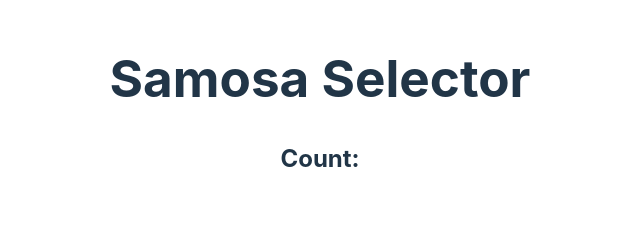
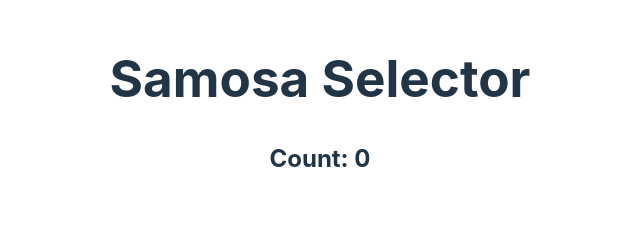
Before and after one commit to vetskiver/samosa-selector, a React (Vite) app: page / in a window 1280 px wide. Shown: the part 147-378 px from the top of the page, without its empty margins (320-960 px from the left). Built offline with nearby package versions, Linux system fonts and the light colour scheme.

Commit message:
added a counter to the cookie image

```diff
--- a/src/App.jsx
+++ b/src/App.jsx
@@ -1,14 +1,23 @@
 import './App.css';
+import { useState } from 'react';
 import samosaImage from './assets/samosa.png';
 
 const App = () => {
+
+  const [count, setCount] = useState(0);
+  const [multiplier, setMultiplier] = useState(1);
+
+  const updateCount = () => {
+    setCount(count + multiplier)
+  };
+
 
   return (
     <div className="App">
       <div className='header'>
         <h1>Samosa Selector</h1>
-        <h2>Count:</h2>
-        <img src={samosaImage} className="samosa" alt="Samosa" />
+        <h2>Count: {count}</h2>
+        <img src={samosaImage} className="samosa" alt="Samosa" onClick={updateCount} />
       </div>
     </div>
   )
```
